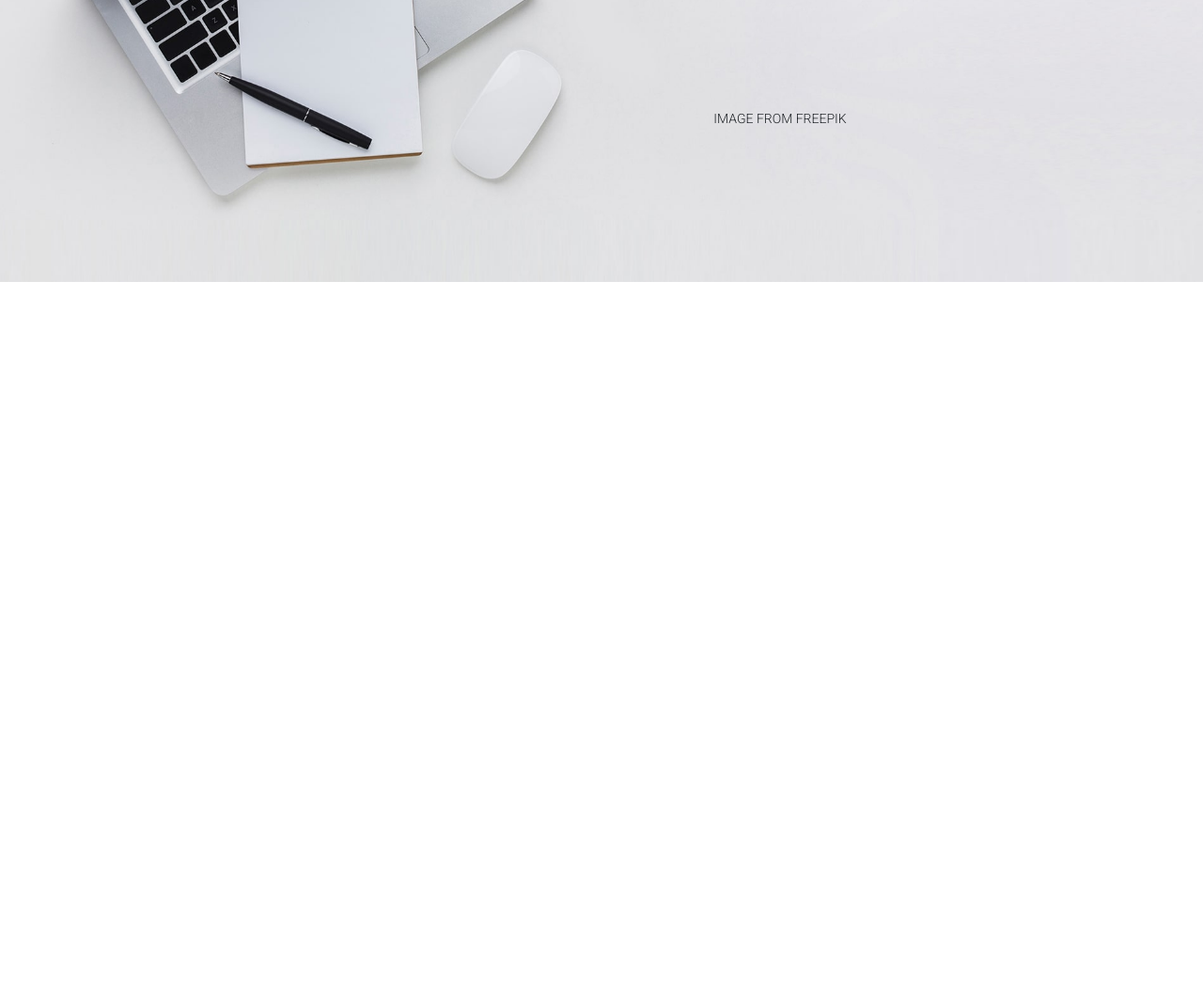
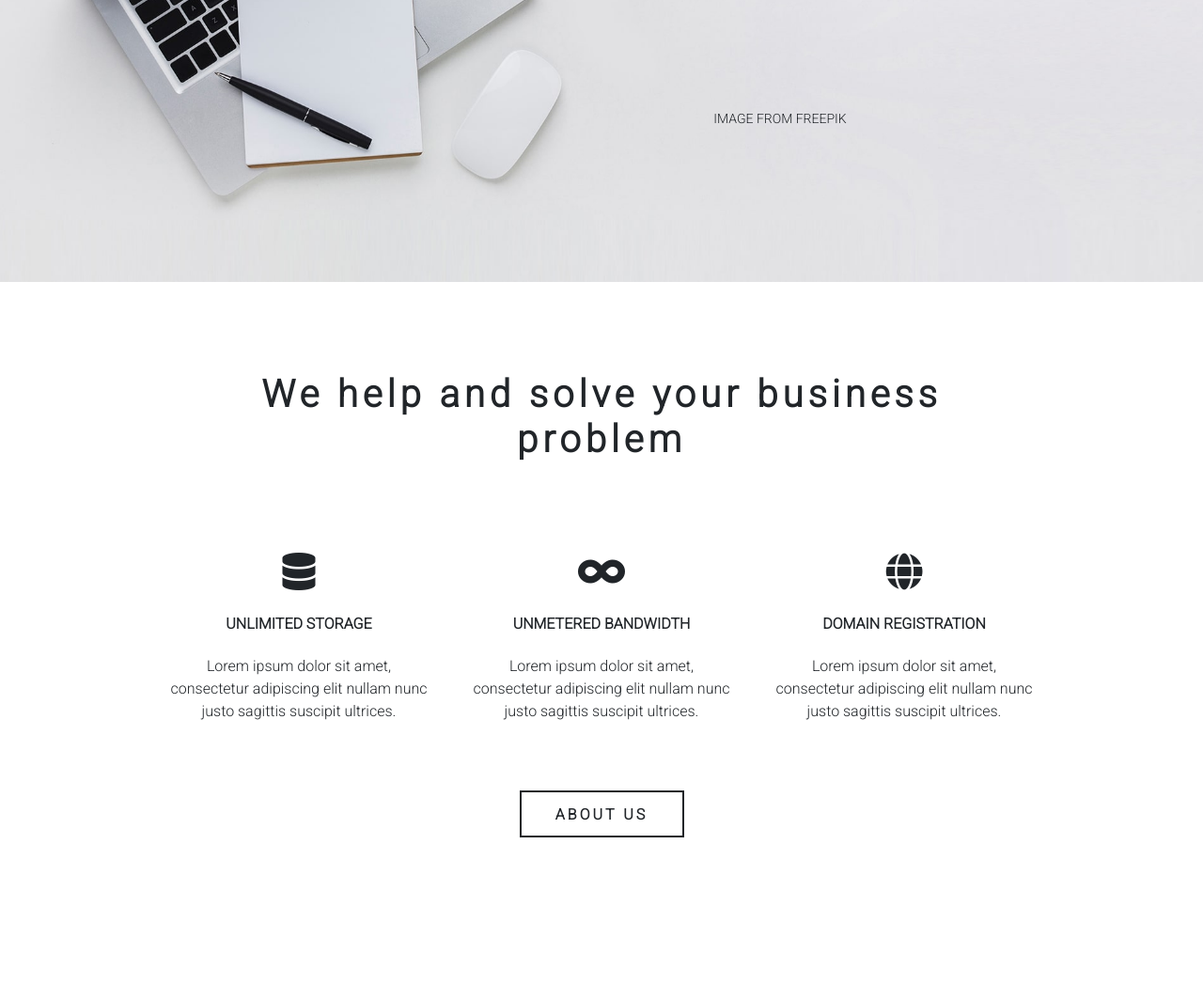
Before and after one commit to rezashokri99/Template-site, a plain HTML site: page index.html in a window 1280 px wide. Shown: the part 570-1618 px from the top of the page at 94% size. Before the commit the page ends 870 px from the top, so only its background shows below. Drawn offline with Linux system fonts and the light colour scheme.

Commit message:
completed section business

```diff
--- a/css/style.css
+++ b/css/style.css
@@ -23,7 +23,7 @@ body {
   margin-top: 20px;
 }
 
-.ourServices a{
+.ourServices a, .aboutUs-btn{
     border-radius: 0px !important;
     height: 50px !important;
     width: 175px !important;
@@ -35,3 +35,7 @@ body {
 .zirNevis{
     margin-top: 200px;
 }
+
+.business{
+    height: 700px;
+}
--- a/index.html
+++ b/index.html
@@ -72,7 +72,7 @@
     </div>
 
     <!-- ourServices -->
-    <section class="ourServices my-0">
+    <section class="ourServices mb-5">
         <div class="container h-100">
             <div class="row h-100">
 
@@ -101,6 +101,52 @@
         </div>
     </section>
 
+    <!-- business problem -->
+    <section class="business">
+        <div class="container text-center">
+            <!-- text -->
+            <div class="row">
+                <h1 class="fw-bolder my-5 mx-auto" style="width: 800px; letter-spacing: 5px;">We help and solve your
+                    business problem </h1>
+            </div>
+
+            <!-- products -->
+            <div class="row mt-5">
+                <div class="col-10 offset-1 mb-2">
+                    <div class="row">
+
+                        <div class="col">
+                            <p><i class="fas fa-database fs-1"></i></p>
+                            <h6 class="fw-bolder my-4">UNLIMITED STORAGE</h6>
+                            <p>Lorem ipsum dolor sit amet, consectetur adipiscing elit nullam nunc justo sagittis
+                                suscipit ultrices.</p>
+                        </div>
+
+                        <div class="col mx-3">
+                            <p><i class="fas fa-infinity fs-1"></i></p>
+                            <h6 class="fw-bolder my-4">UNMETERED BANDWIDTH</h6>
+                            <p>Lorem ipsum dolor sit amet, consectetur adipiscing elit nullam nunc justo sagittis
+                                suscipit ultrices.</p>
+                        </div>
+
+                        <div class="col">
+                            <p><i class="fas fa-globe fs-1"></i></p>
+                            <h6 class="fw-bolder my-4">DOMAIN REGISTRATION</h6>
+                            <p>Lorem ipsum dolor sit amet, consectetur adipiscing elit nullam nunc justo sagittis
+                                suscipit ultrices.</p>
+                        </div>
+
+                    </div>
+                </div>
+            </div>
+
+            <!-- About us button -->
+            <div class="row justify-content-center mt-5">
+                <button class="btn btn-outline-dark aboutUs-btn border-2">ABOUT US</button>
+            </div>
+        </div>
+    </section>
+
     <script src="js/Bootstrap/bootstrap.bundle.min.js"></script>
     <script src="js/jquery.js"></script>
     <script src="js/script.js"></script>
```
